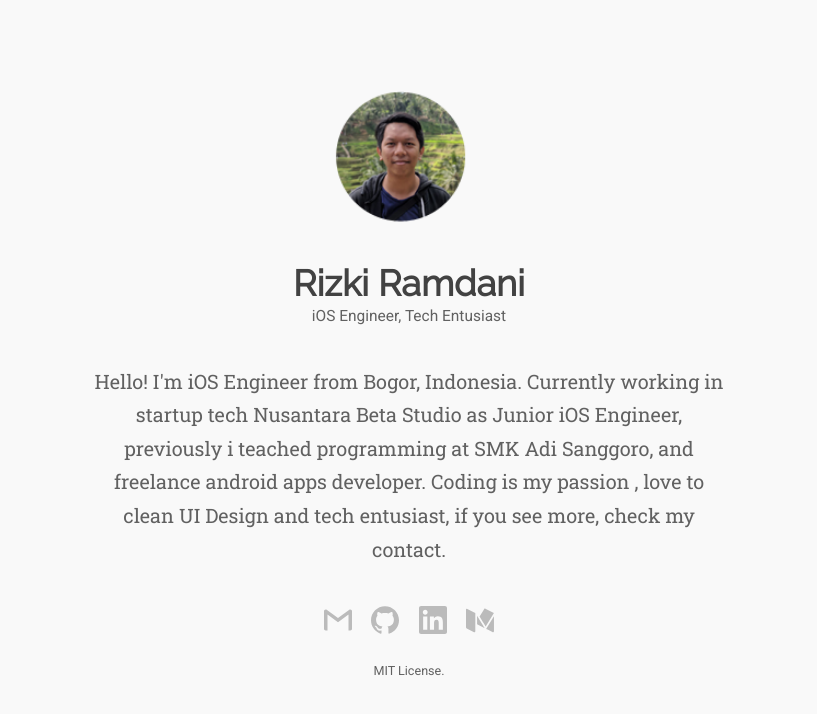
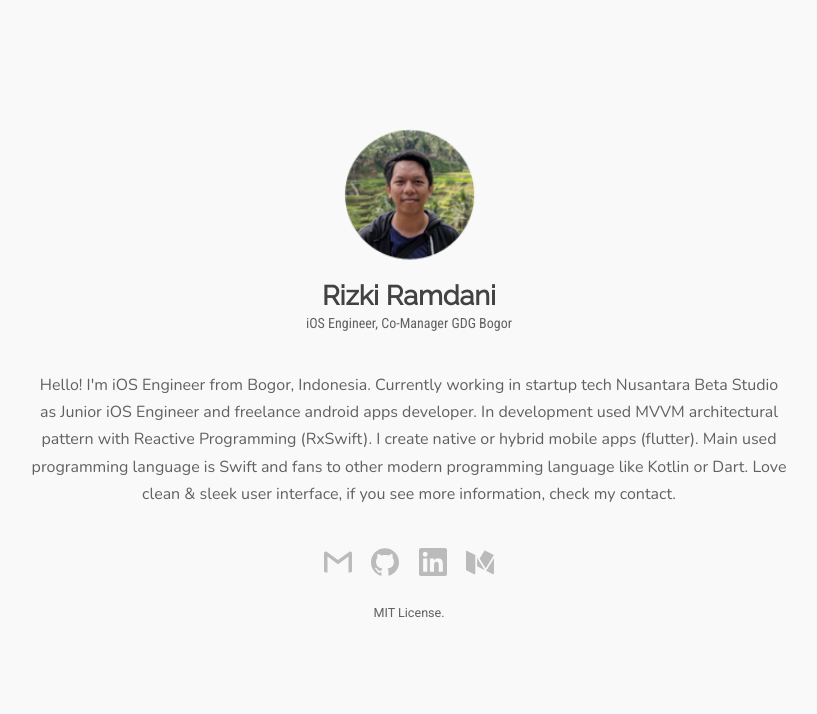
Before and after one commit to bangiqi/ramdanix.github.io, a plain HTML site: page index.html in a window 1280 px wide. Shown: the whole page, without its empty margins (231-1048 px from the left). Drawn offline with nearby package versions, Linux system fonts and the light colour scheme.

Commit message:
edit style and desc

```diff
--- a/dist/css/styles.css
+++ b/dist/css/styles.css
@@ -108,16 +108,16 @@ a {
 }
 
 .Aligner-item {
-  max-width: 50%;
+  max-width: 60%;
 }
 
 .Media-figure {
   border-radius: 50%;
-  padding: 20px;
-  margin-right: 1em;
+
+
 }
 
-h1{
+h2{
   font-family: 'Raleway', sans-serif;
   color: #424242;
   padding: 0px;
@@ -125,9 +125,9 @@ h1{
 }
 
 p{
-  font-family: 'Roboto Slab', serif;
-  font-size:1.1em;
-  font-weight: 400;
+  font-family: 'Nunito', sans-serif;
+  font-size:16px;
+  font-weight: 200;
   line-height: 1.7em;
   color: #616161;
 }
@@ -147,5 +147,8 @@ p{
 }
 
 .kecil-sub{
-  font-size:0.86em;
+  font-family: 'Roboto Condensed', sans-serif;
+  font-size:14px;
+  font-weight: 400;
+
 }
--- a/index.html
+++ b/index.html
@@ -7,6 +7,11 @@
     <link href="https://fonts.googleapis.com/css?family=Lato|Raleway" rel="stylesheet">
     <link href="https://fonts.googleapis.com/css?family=Roboto+Slab:100,300,400|Open+Sans" rel="stylesheet">
     <link href="https://fonts.googleapis.com/css?family=Roboto" rel="stylesheet">
+    <link href="https://fonts.googleapis.com/css?family=Roboto+Condensed:300,400" rel="stylesheet">
+    <link href="https://fonts.googleapis.com/css?family=Montserrat:300" rel="stylesheet">
+    <link href="https://fonts.googleapis.com/css?family=Montserrat|Poppins:300,400" rel="stylesheet">
+    <link href="https://fonts.googleapis.com/css?family=Nunito:200,300,400" rel="stylesheet">
+    <link href="https://fonts.googleapis.com/css?family=Rubik:200,300,400" rel="stylesheet">
     <link rel="stylesheet" href="https://cdnjs.cloudflare.com/ajax/libs/animate.css/3.5.2/animate.min.css">
     <link rel="stylesheet" href="./dist/css/styles.css">
   </head>
@@ -16,9 +21,9 @@
 
         <img class="Media-figure" src="./dist/images/putu2.png" width="150">
 
-        <h1>Rizki Ramdani</h1>
-        <small class="kecil-sub">iOS Engineer, Tech Entusiast</small>
-        <p class="Media-body">Hello! I'm iOS Engineer from Bogor, Indonesia. Currently working in startup tech Nusantara Beta Studio as Junior iOS Engineer, previously i teached programming at SMK Adi Sanggoro, and freelance android apps developer. Coding is my passion , love to clean UI Design and tech entusiast, if you see more, check my contact.</p>
+        <h2>Rizki Ramdani</h2>
+        <small class="kecil-sub">iOS Engineer, Co-Manager GDG Bogor</small>
+        <p class="Media-body">Hello! I'm iOS Engineer from Bogor, Indonesia. Currently working in startup tech Nusantara Beta Studio as Junior iOS Engineer and freelance android apps developer. In development used MVVM architectural pattern with Reactive Programming (RxSwift). I create native or hybrid mobile apps (flutter). Main used programming language is Swift and fans to other modern programming language like Kotlin or Dart. Love clean & sleek user interface, if you see more information, check my contact.</p>
 
         <div class="top-icon-social">
 
```
